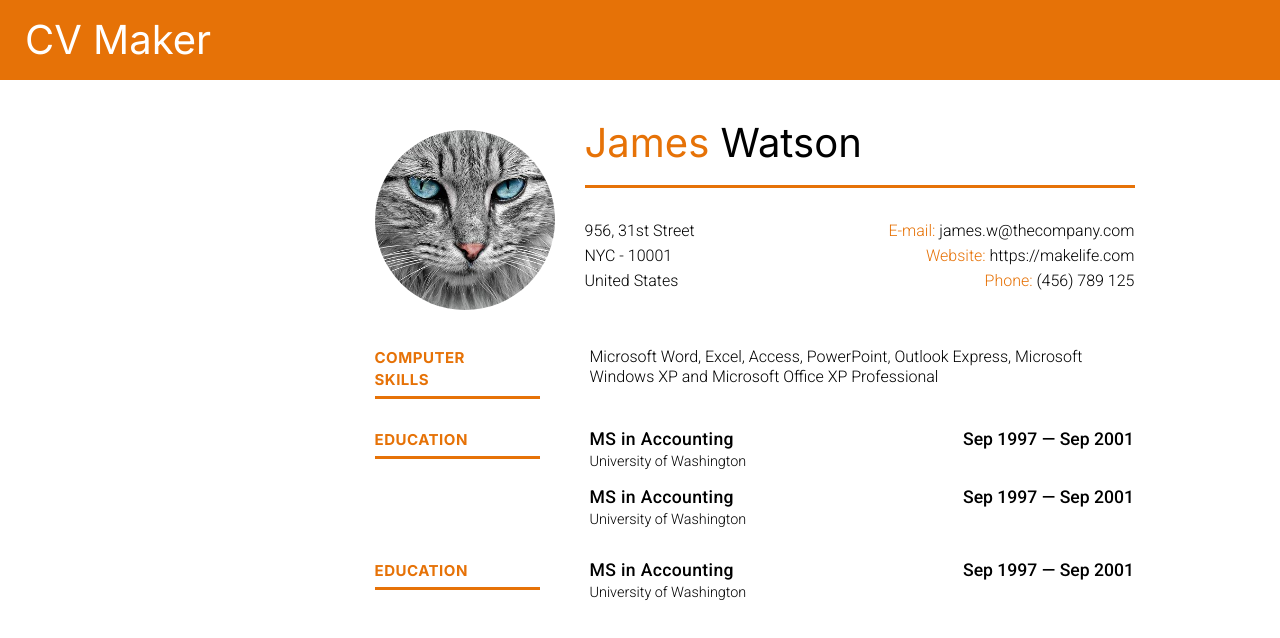
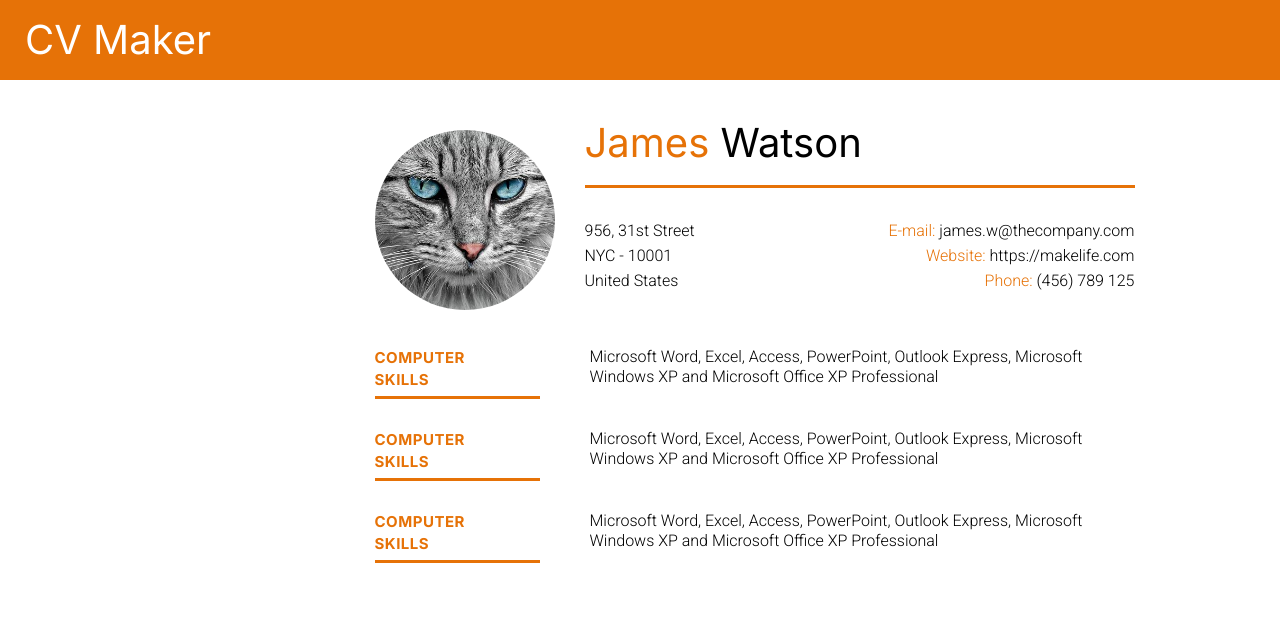
Before and after one commit to ClydeCode/cv-application, a React (Create React App) app: page / in a window 1280 px wide. Shown: the top 638 px of the page. Built offline with nearby package versions, Linux system fonts and the light colour scheme.

Commit message:
Add contentEditable attribute

```diff
--- a/src/components/Section.js
+++ b/src/components/Section.js
@@ -7,10 +7,11 @@ export default class Section extends React.Component {
             <section className='section'>
                 <div className='section-container'>
                     <div className='section-title-container'>
-                        <div className='section-title'><b>{this.props.title}</b></div>
+                        <div className='section-title' contentEditable='true'>COMPUTER SKILLS</div>
                     </div>
                     <div className='section-content'>
-                        {this.props.content}
+                        Microsoft Word, Excel, Access, PowerPoint, Outlook Express, Microsoft
+                        Windows XP and Microsoft Office XP Professional
                     </div>
                 </div>
             </section>
```
